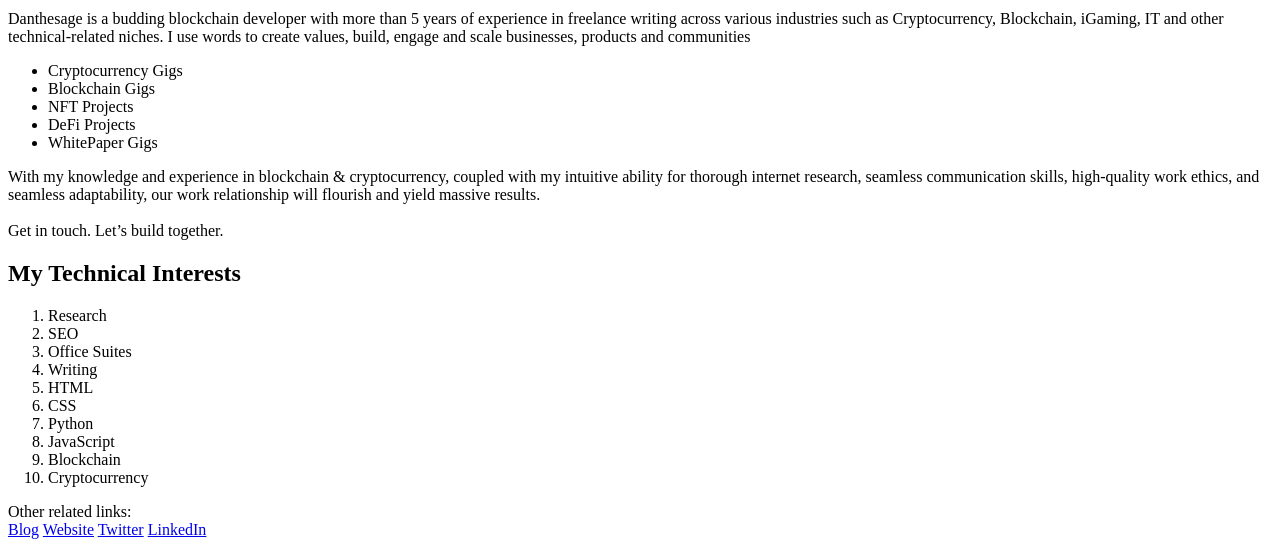
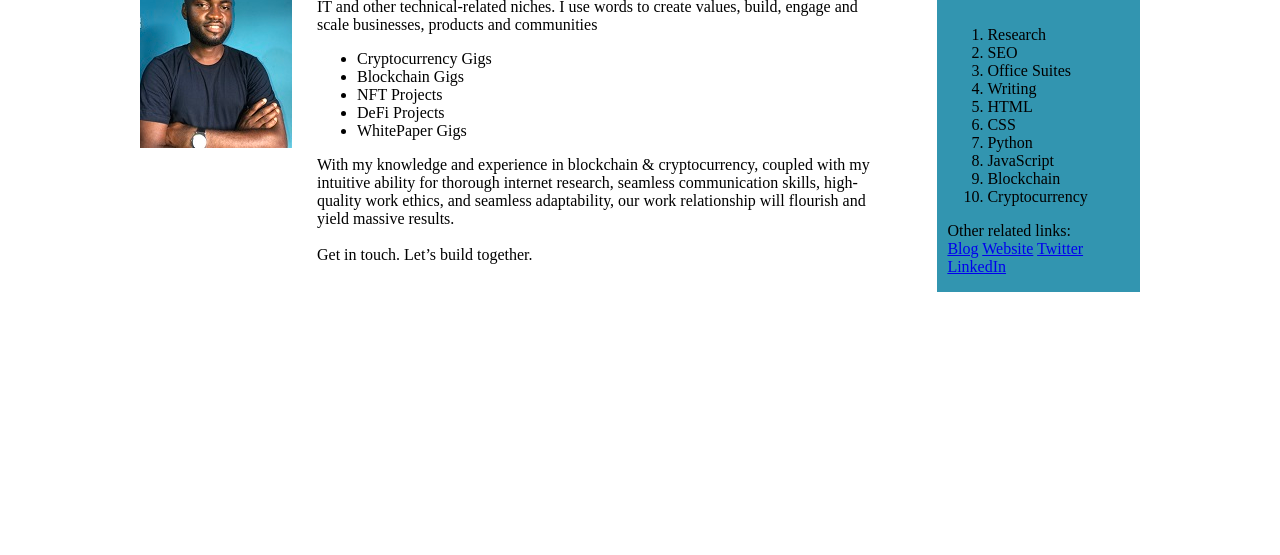
Before and after one commit to Danthesage01/my-html-page, a plain HTML site: page index.html in a window 1280 px wide. Shown: the part 339-894 px from the top of the page. After the commit the page ends 800 px from the top, so only its background shows below. Drawn offline with Linux system fonts and the light colour scheme; files that its build step writes are made by us from their sources; the site is published under a folder, as on GitHub Pages, so addresses that start at the root find nothing.

Commit message:
Update index.html

```diff
--- a/index.html
+++ b/index.html
@@ -6,7 +6,7 @@
     <meta http-equiv="X-UA-Compatible" content="IE=edge">
     <meta name="viewport" content="width=device-width, initial-scale=1.0">
     <title>Daniel's Page</title>
-    <link rel="stylesheet" href="/HTML_project/css/style.css">
+    <link rel="stylesheet" href="css/style.css">
 </head>
 
 <body>
```
